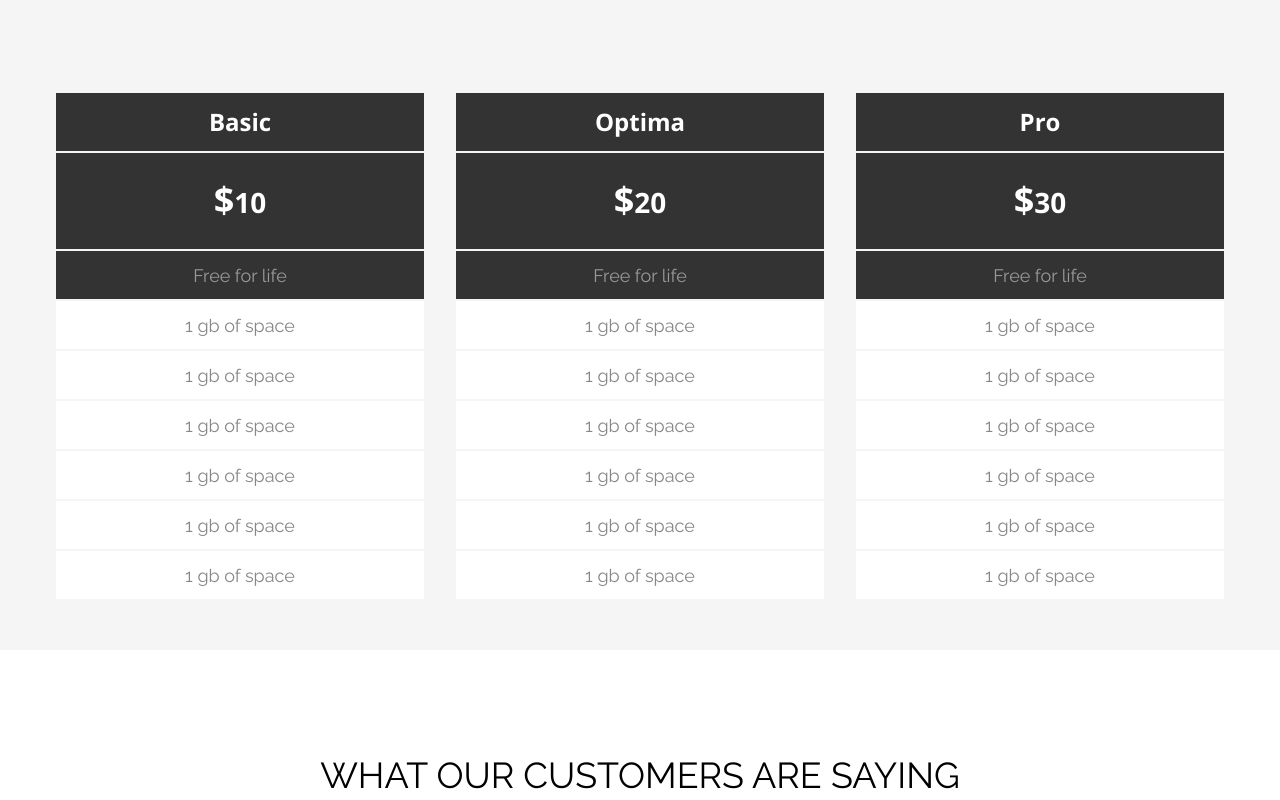
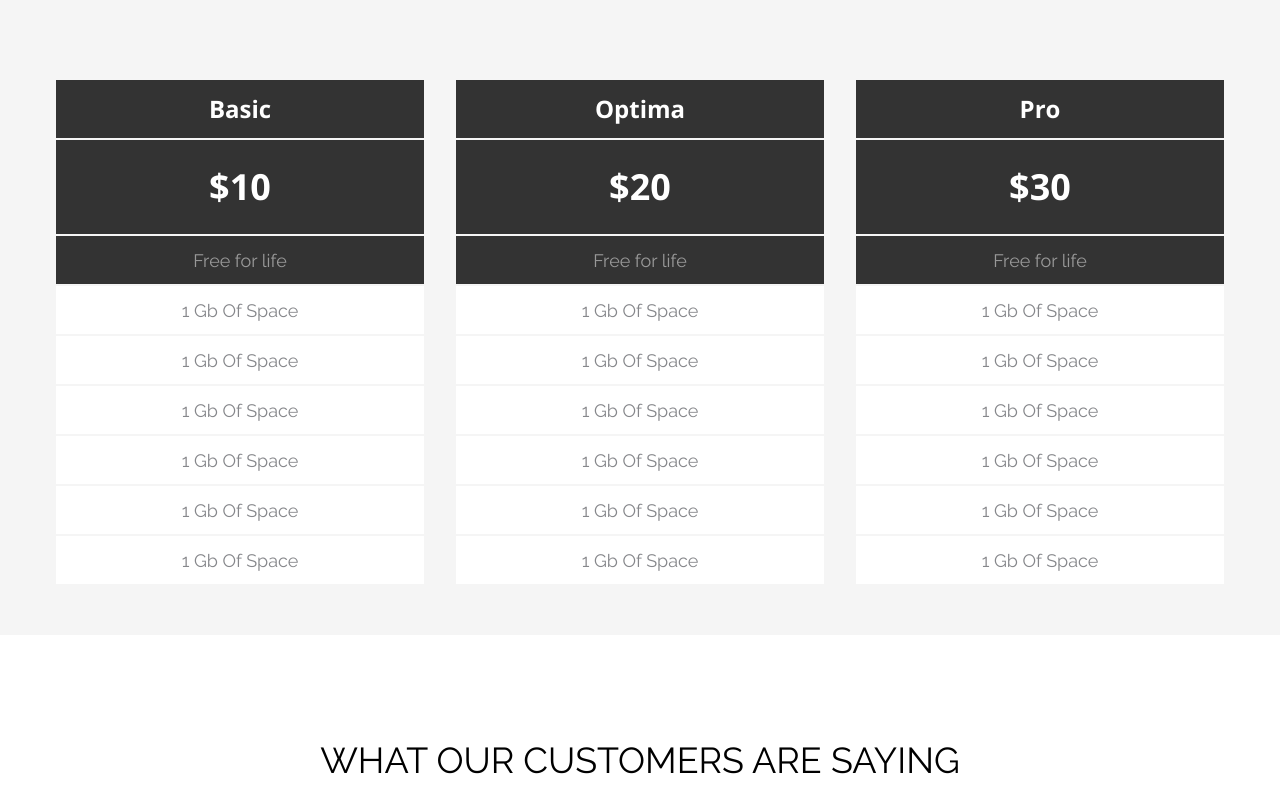
Before and after one commit to MaxonKlakson6/AXIT, a plain HTML site: page index.html in a window 1280 px wide. Shown: the part 1684-2484 px from the top of the page. Drawn offline with nearby package versions, Linux system fonts and the light colour scheme.

Commit message:
changed styles in pricing and about sections

```diff
--- a/css/about/about.scss
+++ b/css/about/about.scss
@@ -25,7 +25,6 @@
                 @include fonts(Open Sans, 24px, 700, #000);
 
                 height: 82px;
-                margin: 15px 0 0;
                 line-height: 82px;
                 vertical-align: middle;
             }
--- a/css/pricing/pricing.scss
+++ b/css/pricing/pricing.scss
@@ -71,6 +71,7 @@ $column-color: #333;
                 overflow: hidden;
                 white-space: nowrap;
                 text-overflow: ellipsis;
+                text-transform: capitalize;
             }
         }
     }
--- a/index.html
+++ b/index.html
@@ -110,7 +110,7 @@
             <div class="price__list">
                 <div class="list__column">
                     <h4 class="column__title">Basic</h4>
-                    <h3 class="column__price">$<span style="font-size: 28px;">10</span></h3>
+                    <h3 class="column__price">$10</span></h3>
                     <h5 class="column__term">Free for life</h5>
                     <ul class="services__list">
                         <li>1 gb of space</li>
@@ -124,7 +124,7 @@
 
                 <div class="list__column">
                     <h4 class="column__title">Optima</h4>
-                    <h3 class="column__price">$<span style="font-size: 28px;">20</span></h3>
+                    <h3 class="column__price">$20</span></h3>
                     <h5 class="column__term">Free for life</h5>
                     <ul class="services__list">
                         <li>1 gb of space</li>
@@ -138,7 +138,7 @@
 
                 <div class="list__column">
                     <h4 class="column__title">Pro</h4>
-                    <h3 class="column__price">$<span style="font-size: 28px;">30</span></h3>
+                    <h3 class="column__price">$30</h3>
                     <h5 class="column__term">Free for life</h5>
                     <ul class="services__list">
                         <li>1 gb of space</li>
```
Also changed, not shown: css/about/about.css, css/pricing/pricing.css, 2 other files.
